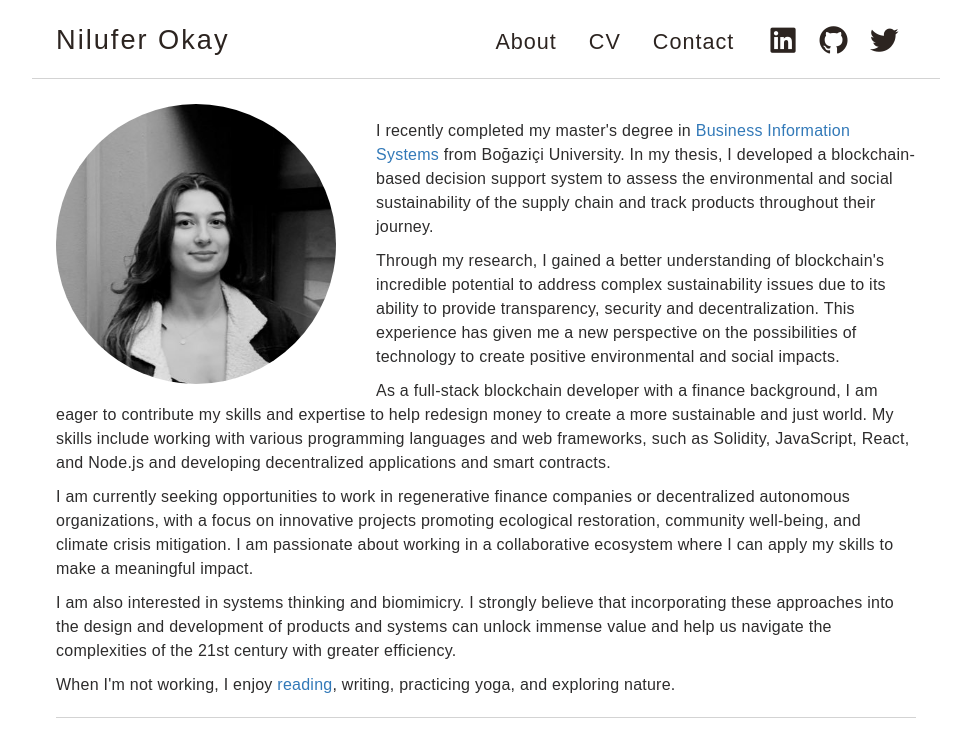
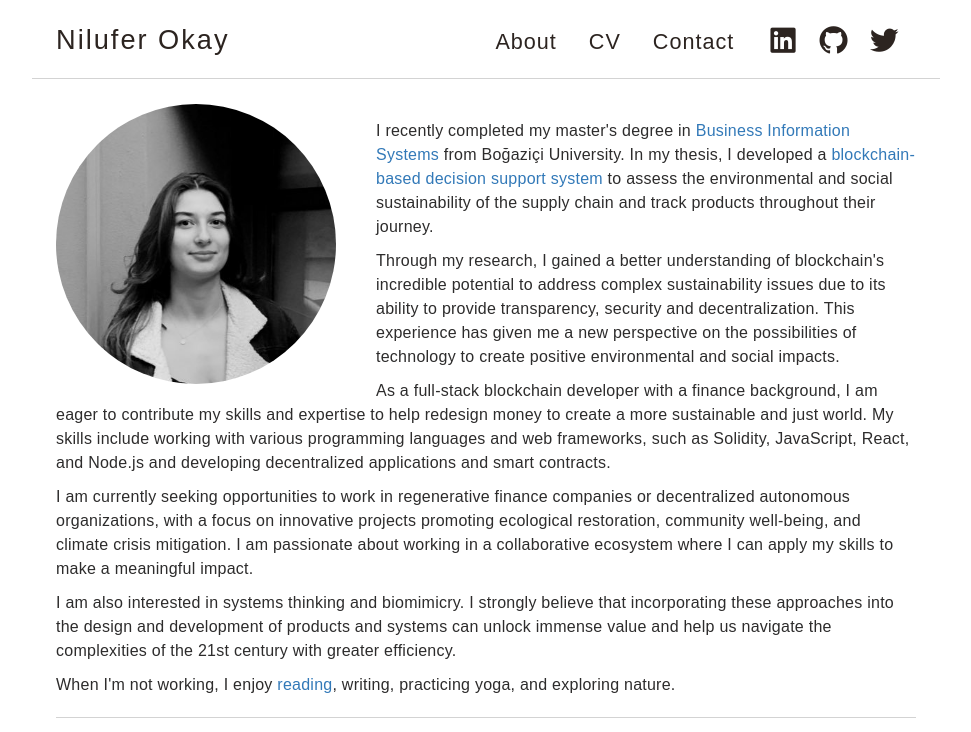
Before and after one commit to niluferokay/niluferokay.github.io, a React (Vite) app: page / in a window 1280 px wide. Shown: the top 732 px of the page, without its empty margins (154-1125 px from the left). Built offline with nearby package versions, Linux system fonts and the light colour scheme; a web font is replaced by a local one.

Commit message:
last commit

```diff
--- a/src/App.jsx
+++ b/src/App.jsx
@@ -80,7 +80,7 @@ function App() {
           <img src="profile.jpg" alt="" className="home__img" />
         </div>
         <div className="home__description">
-            <p className='home__para'>I recently completed my master's degree in <a className='para__link' href="http://bis.boun.edu.tr/"  target="_blank">Business Information Systems</a> from Boğaziçi University. In my thesis, I developed a blockchain-based decision support system to assess the environmental and social sustainability of the supply chain and track products throughout their journey.</p>
+            <p className='home__para'>I recently completed my master's degree in <a className='para__link' href="http://bis.boun.edu.tr/"  target="_blank">Business Information Systems</a> from Boğaziçi University. In my thesis, I developed a <a className='para__link' href="https://github.com/niluferokay/Sustainable-Supply-Chain-DApp"  target="_blank">blockchain-based decision support system</a> to assess the environmental and social sustainability of the supply chain and track products throughout their journey.</p>
             <p className='home__para'>Through my research, I gained a better understanding of blockchain's incredible potential to address complex sustainability issues due to its ability to provide transparency, security and decentralization. This experience has given me a new perspective on the possibilities of technology to create positive environmental and social impacts.
             </p>
             <p className='home__para'>As a full-stack blockchain developer with a finance background, I am eager to contribute my skills and expertise to help redesign money to create a more sustainable and just world. My skills include working with various programming languages and web frameworks, such as Solidity, JavaScript, React, and Node.js and developing decentralized applications and smart contracts.</p>
```
